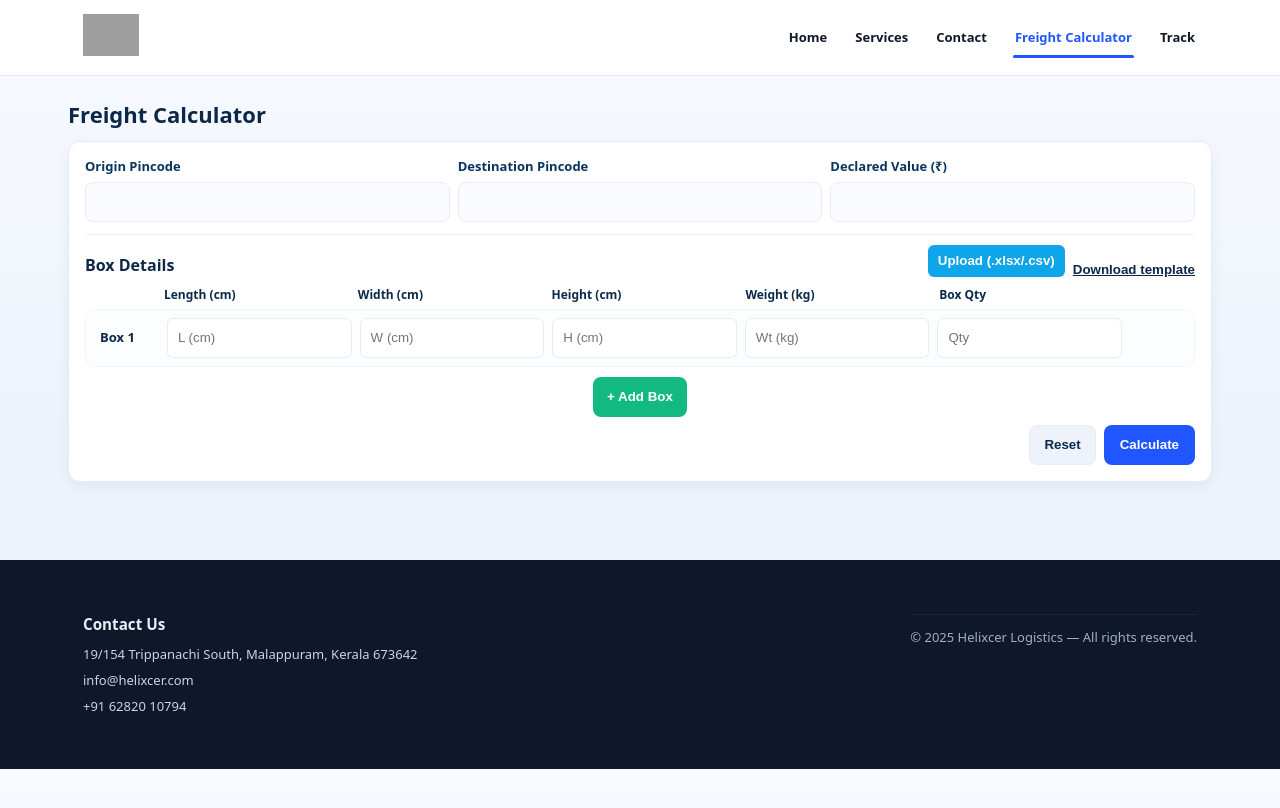
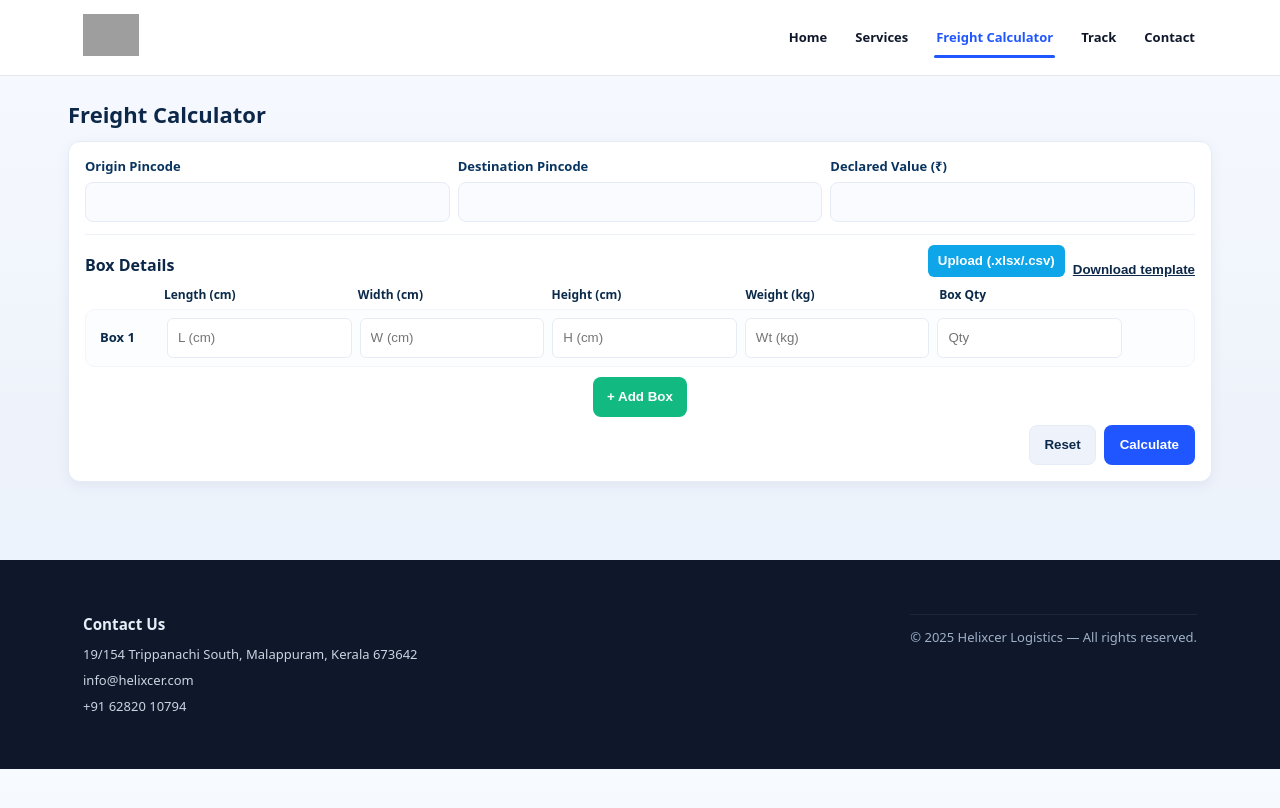
Before and after one commit to nisaran/helixcer-logistics, a Jekyll site: the page built from calculator/index.html, in a window 1280 px wide. Shown: the top 808 px of the page. Built offline with Jekyll 4.4.1, drawn with Linux system fonts in a browser that asks for light colours; grey boxes are pictures that could not be loaded.

Commit message:
Update header.html

```diff
--- a/_includes/header.html
+++ b/_includes/header.html
@@ -19,9 +19,9 @@
       <ul>
         <li><a href="{{ site.baseurl }}/" {% if page.url == "/" %}class="active"{% endif %}>Home</a></li>
         <li><a href="{{ site.baseurl }}/#services">Services</a></li>
-        <li><a href="{{ site.baseurl }}/contact/" {% if page.url == "/contact/" %}class="active"{% endif %}>Contact</a></li>
         <li><a href="{{ site.baseurl }}/calculator/" {% if page.url == "/calculator/" %}class="active"{% endif %}>Freight Calculator</a></li>
         <li><a href="{{ site.baseurl }}/track/" {% if page.url == "/track/" %}class="active"{% endif %}>Track</a></li>
+        <li><a href="{{ site.baseurl }}/contact/" {% if page.url == "/contact/" %}class="active"{% endif %}>Contact</a></li>
       </ul>
     </nav>
 
```
